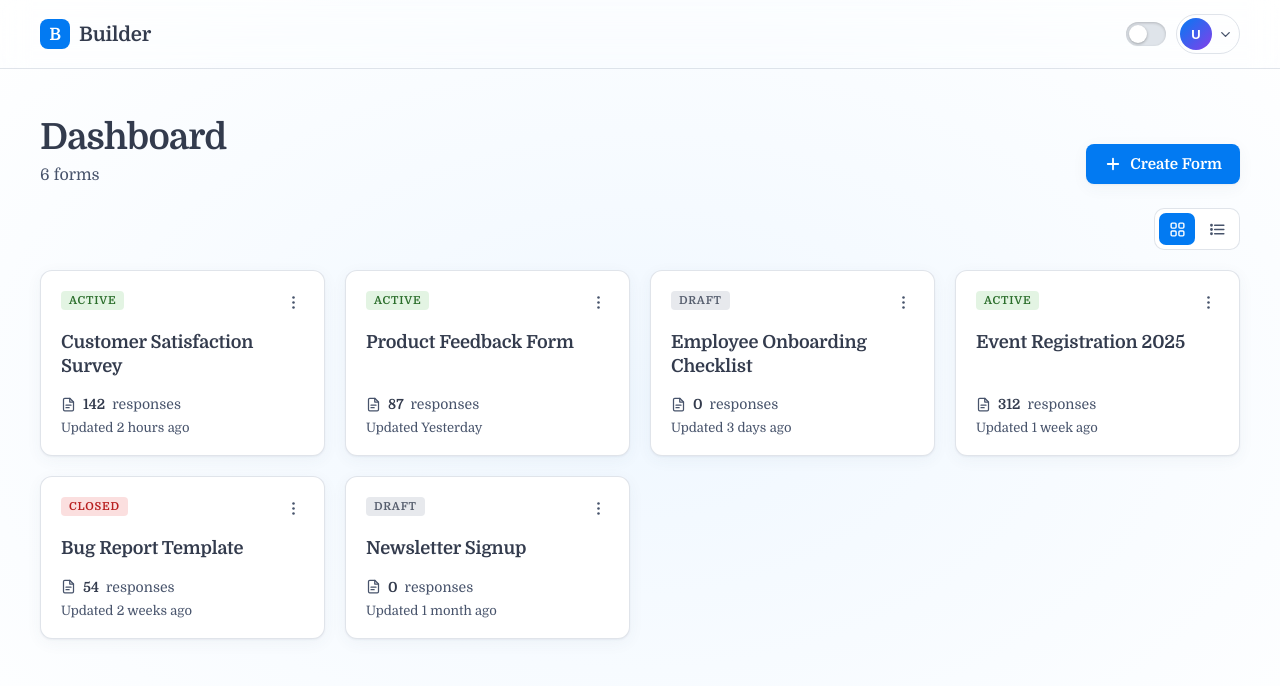
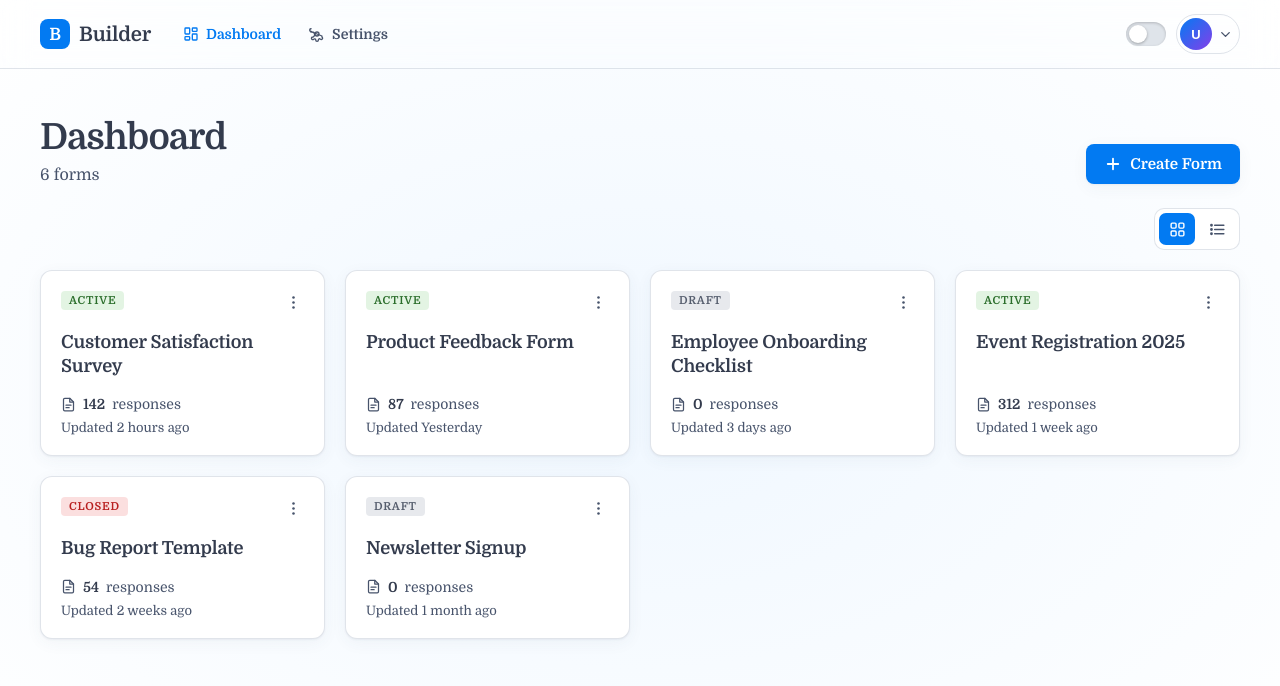
Before and after one commit to Svyat0y/form-builder, a React (Create React App) app: page / in a window 1280 px wide. Shown: the top 686 px of the page. Built offline with nearby package versions, Linux system fonts and the light colour scheme; no server answers; sample sign-in values are in the browser's storage.

Commit message:
feat: add Dashboard/Settings nav links to header with active-page highlight

```diff
--- a/src/widgets/header/Header.module.scss
+++ b/src/widgets/header/Header.module.scss
@@ -42,6 +42,46 @@
   display: flex;
   align-items: center;
   gap: 10px;
+}
+
+// ─── Nav ──────────────────────────────────────────────────────────────────────
+
+.nav {
+  display: flex;
+  align-items: center;
+  gap: 4px;
+
+  @media (max-width: 720px) {
+    display: none;
+  }
+}
+
+.navLink {
+  display: inline-flex;
+  align-items: center;
+  gap: 7px;
+  padding: 7px 12px;
+  border: none;
+  background: transparent;
+  color: var(--text-color-secondary);
+  font-family: inherit;
+  font-size: $font-size-caption;
+  font-weight: $font-weight-medium;
+  white-space: nowrap;
+  cursor: pointer;
+  transition: color $transition1;
+
+  &:hover {
+    color: var(--text-color-primary);
+  }
+}
+
+.navLinkActive {
+  color: var(--primary-color);
+
+  &:hover {
+    color: var(--primary-color);
+  }
 }
 
 // ─── Avatar ───────────────────────────────────────────────────────────────────
@@ -140,6 +180,15 @@
 
   &:hover {
     background: hsla(0, 72%, 50%, 0.1);
+  }
+}
+
+.dropdownItemActive {
+  color: var(--primary-color);
+  font-weight: $font-weight-medium;
+
+  &:hover {
+    background: var(--hover-bg);
   }
 }
 
@@ -267,6 +316,14 @@
   }
 }
 
+.mobileNavLinkActive {
+  color: var(--primary-color);
+
+  &:hover {
+    color: var(--primary-color);
+  }
+}
+
 .mobileBottom {
   padding-top: 24px;
   border-top: 1px solid var(--border-color);
--- a/src/widgets/header/Header.tsx
+++ b/src/widgets/header/Header.tsx
@@ -1,5 +1,5 @@
 import { FC, useState } from 'react'
-import { useNavigate } from 'react-router-dom'
+import { useNavigate, useLocation } from 'react-router-dom'
 import styles from './Header.module.scss'
 import { SwitchTheme } from '@/shared/ui/switch-theme'
 import { Dropdown } from '@/shared/ui/dropdown'
@@ -7,12 +7,19 @@ import { ROUTES } from '@/shared/config/routes'
 import { useAuth } from '@/shared/lib/hooks/useAuth'
 import { useAppDispatch } from '@/shared/lib/hooks'
 import { logout } from '@/features/auth/model'
-import { SettingsIcon, AdminIcon, LogoutIcon, ChevronDownIcon } from './icons'
+import {
+  DashboardIcon,
+  SettingsIcon,
+  AdminIcon,
+  LogoutIcon,
+  ChevronDownIcon,
+} from './icons'
 
 const ADMIN_ROLES = ['ADMIN', 'SUPER_ADMIN']
 
 export const Header: FC = () => {
   const navigate = useNavigate()
+  const location = useLocation()
   const dispatch = useAppDispatch()
   const { user } = useAuth()
 
@@ -20,6 +27,8 @@ export const Header: FC = () => {
   const [mobileMenuOpen, setMobileMenuOpen] = useState(false)
 
   const isAdmin = ADMIN_ROLES.includes(user?.role ?? '')
+
+  const isActive = (route: string) => location.pathname === route
 
   const initials = user?.name
     ? user.name
@@ -48,6 +57,34 @@ export const Header: FC = () => {
           <span className={styles.logoIcon}>B</span>
           Builder
         </div>
+
+        <nav className={styles.nav}>
+          <button
+            className={`${styles.navLink} ${isActive(ROUTES.dashboard) ? styles.navLinkActive : ''}`}
+            onClick={() => navigate(ROUTES.dashboard)}
+          >
+            <DashboardIcon />
+            Dashboard
+          </button>
+
+          <button
+            className={`${styles.navLink} ${isActive(ROUTES.settings) ? styles.navLinkActive : ''}`}
+            onClick={() => navigate(ROUTES.settings)}
+          >
+            <SettingsIcon />
+            Settings
+          </button>
+
+          {isAdmin && (
+            <button
+              className={`${styles.navLink} ${isActive(ROUTES.admin) ? styles.navLinkActive : ''}`}
+              onClick={() => navigate(ROUTES.admin)}
+            >
+              <AdminIcon />
+              Admin Panel
+            </button>
+          )}
+        </nav>
 
         <div className={styles.headerRight}>
           <SwitchTheme inline />
@@ -92,7 +129,18 @@ export const Header: FC = () => {
                 </div>
 
                 <button
-                  className={styles.dropdownItem}
+                  className={`${styles.dropdownItem} ${isActive(ROUTES.dashboard) ? styles.dropdownItemActive : ''}`}
+                  onClick={() => {
+                    navigate(ROUTES.dashboard)
+                    closeAll()
+                  }}
+                >
+                  <DashboardIcon />
+                  Dashboard
+                </button>
+
+                <button
+                  className={`${styles.dropdownItem} ${isActive(ROUTES.settings) ? styles.dropdownItemActive : ''}`}
                   onClick={() => {
                     navigate(ROUTES.settings)
                     closeAll()
@@ -104,7 +152,7 @@ export const Header: FC = () => {
 
                 {isAdmin && (
                   <button
-                    className={styles.dropdownItem}
+                    className={`${styles.dropdownItem} ${isActive(ROUTES.admin) ? styles.dropdownItemActive : ''}`}
                     onClick={() => {
                       navigate(ROUTES.admin)
                       closeAll()
@@ -173,7 +221,18 @@ export const Header: FC = () => {
 
           <nav className={styles.mobileNav}>
             <button
-              className={styles.mobileNavLink}
+              className={`${styles.mobileNavLink} ${isActive(ROUTES.dashboard) ? styles.mobileNavLinkActive : ''}`}
+              onClick={() => {
+                navigate(ROUTES.dashboard)
+                closeAll()
+              }}
+            >
+              <DashboardIcon />
+              Dashboard
+            </button>
+
+            <button
+              className={`${styles.mobileNavLink} ${isActive(ROUTES.settings) ? styles.mobileNavLinkActive : ''}`}
               onClick={() => {
                 navigate(ROUTES.settings)
                 closeAll()
@@ -185,7 +244,7 @@ export const Header: FC = () => {
 
             {isAdmin && (
               <button
-                className={styles.mobileNavLink}
+                className={`${styles.mobileNavLink} ${isActive(ROUTES.admin) ? styles.mobileNavLinkActive : ''}`}
                 onClick={() => {
                   navigate(ROUTES.admin)
                   closeAll()
--- a/src/widgets/header/icons.tsx
+++ b/src/widgets/header/icons.tsx
@@ -1,4 +1,22 @@
 import { FC } from 'react'
+
+export const DashboardIcon: FC = () => (
+  <svg
+    width="16"
+    height="16"
+    viewBox="0 0 24 24"
+    fill="none"
+    stroke="currentColor"
+    strokeWidth="2"
+    strokeLinecap="round"
+    strokeLinejoin="round"
+  >
+    <rect x="3" y="3" width="7" height="9" rx="1" />
+    <rect x="14" y="3" width="7" height="5" rx="1" />
+    <rect x="14" y="12" width="7" height="9" rx="1" />
+    <rect x="3" y="16" width="7" height="5" rx="1" />
+  </svg>
+)
 
 export const SettingsIcon: FC = () => (
   <svg
```
